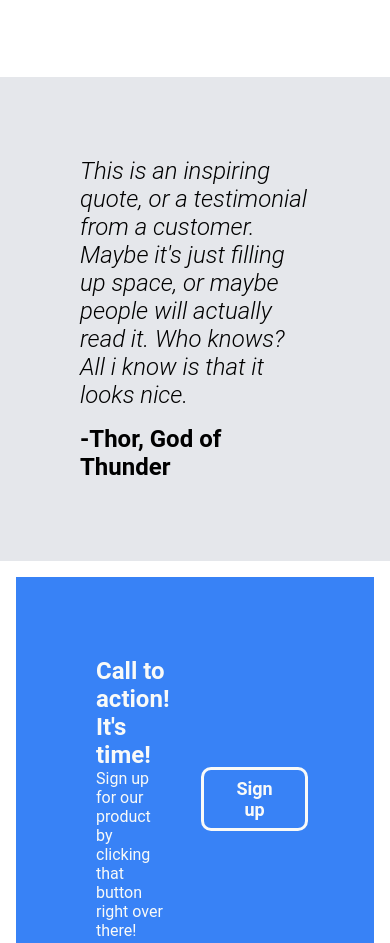
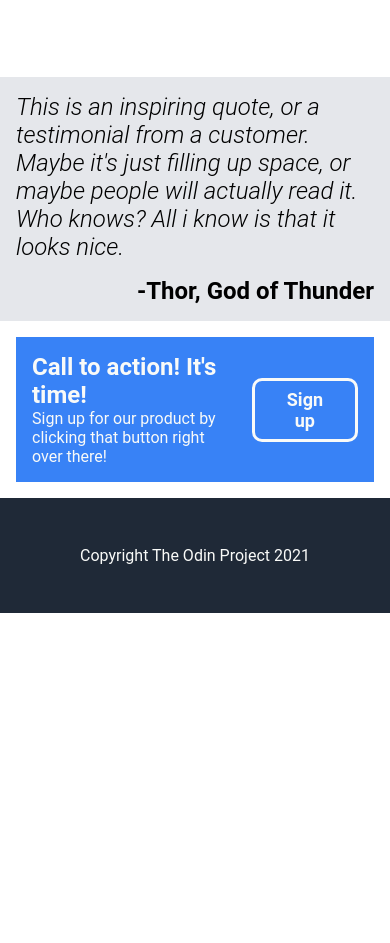
Before and after one commit to Lambard2/odin-project-landing-page, a plain HTML site: page index.html in a window 390 px wide. Shown: the part 1309-2252 px from the top of the page. After the commit the page ends 1922 px from the top, so only its background shows below. Drawn offline with Linux system fonts and the light colour scheme.

Commit message:
Debloated media queries

```diff
--- a/style.css
+++ b/style.css
@@ -165,28 +165,6 @@ footer{
     color:#F9FAF8;
 }
 
-@media screen and (max-width: 600px){
-    header nav{
-        padding: 1rem 1rem;
-    }
-    .hero{
-        flex-direction: column;
-        padding: 1rem 1rem;
-        gap: 2rem;
-    }
-    .quote{
-        padding: 1rem 1rem;
-    }
-    .quote p:first-child{
-        font-size: 24px;
-    }
-    .cta{
-        margin: 1rem 1rem;
-        padding: 1rem 1rem;
-        gap: 2rem;
-    }
-}
-
 @media screen and (max-width: 1200px){
     header nav{
         padding: 1rem 1rem;
@@ -207,3 +185,15 @@ footer{
         gap: 2rem;
     }
 }
+
+@media screen and (max-width: 600px){
+    .hero{
+        flex-direction: column;
+    }
+    .quote{
+        padding: 1rem 1rem;
+    }
+    .cta{
+        padding: 1rem 1rem;
+    }
+}
```
